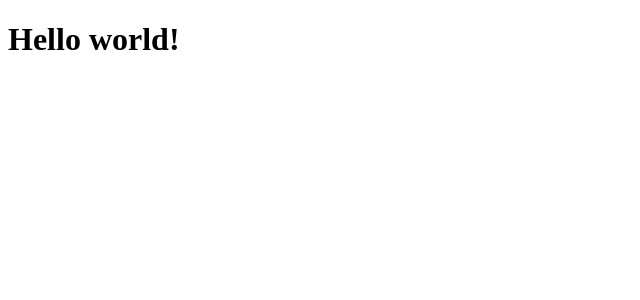
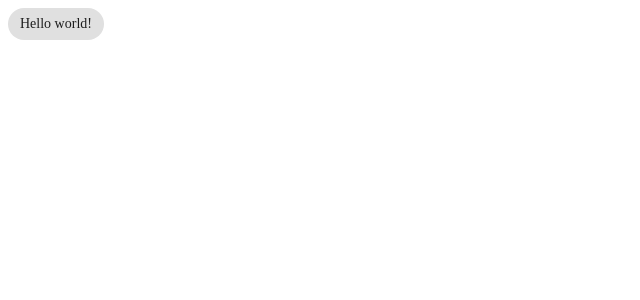
Before and after one commit to Balint-Jeszenszky/language-learning-app-frontend, an Angular app: page / in a window 1280 px wide. Shown: the top 300 px of the page, without its empty margins (0-640 px from the left). Built offline with nearby package versions, Linux system fonts and the light colour scheme.

Commit message:
angular material configured

```diff
--- a/angular.json
+++ b/angular.json
@@ -23,6 +23,7 @@
               "src/assets"
             ],
             "styles": [
+              "./node_modules/@angular/material/prebuilt-themes/indigo-pink.css",
               "src/styles.css"
             ],
             "scripts": []
--- a/package.json
+++ b/package.json
@@ -15,6 +15,7 @@
     "@angular/compiler": "^14.2.0",
     "@angular/core": "^14.2.0",
     "@angular/forms": "^14.2.0",
+    "@angular/material": "^14.2.5",
     "@angular/platform-browser": "^14.2.0",
     "@angular/platform-browser-dynamic": "^14.2.0",
     "@angular/router": "^14.2.0",
--- a/src/app/app.component.html
+++ b/src/app/app.component.html
@@ -1 +1,3 @@
-<h1>Hello world!</h1>
+<mat-chip-list>
+  <mat-chip color="primary">Hello world!</mat-chip>
+</mat-chip-list>
--- a/src/app/app.module.ts
+++ b/src/app/app.module.ts
@@ -1,8 +1,10 @@
 import { NgModule } from '@angular/core';
 import { BrowserModule } from '@angular/platform-browser';
+import { BrowserAnimationsModule } from '@angular/platform-browser/animations';
 
 import { AppRoutingModule } from './app-routing.module';
 import { AppComponent } from './app.component';
+import { MaterialModule } from './modules/material/material.module';
 
 @NgModule({
   declarations: [
@@ -10,7 +12,9 @@ import { AppComponent } from './app.component';
   ],
   imports: [
     BrowserModule,
-    AppRoutingModule
+    BrowserAnimationsModule,
+    AppRoutingModule,
+    MaterialModule
   ],
   providers: [],
   bootstrap: [AppComponent]
--- /dev/null
+++ b/src/app/modules/material/material.module.ts
@@ -0,0 +1,12 @@
+import { NgModule } from '@angular/core';
+import { MatChipsModule } from '@angular/material/chips';
+
+const material = [
+  MatChipsModule,
+];
+
+@NgModule({
+  imports: [material],
+  exports: [material],
+})
+export class MaterialModule { }
```
Also changed, not shown: 1 other file (tests, documents, lock files or other folders).
